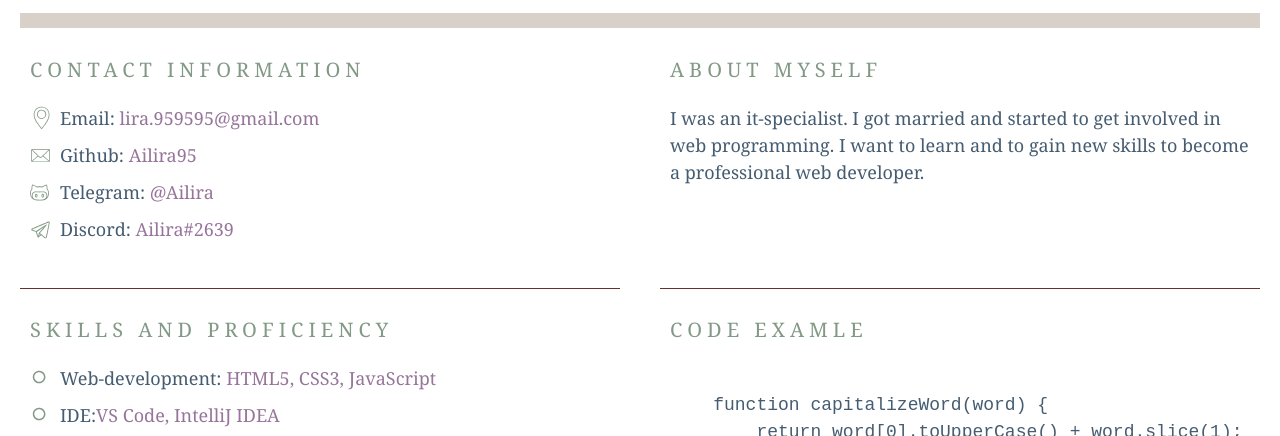
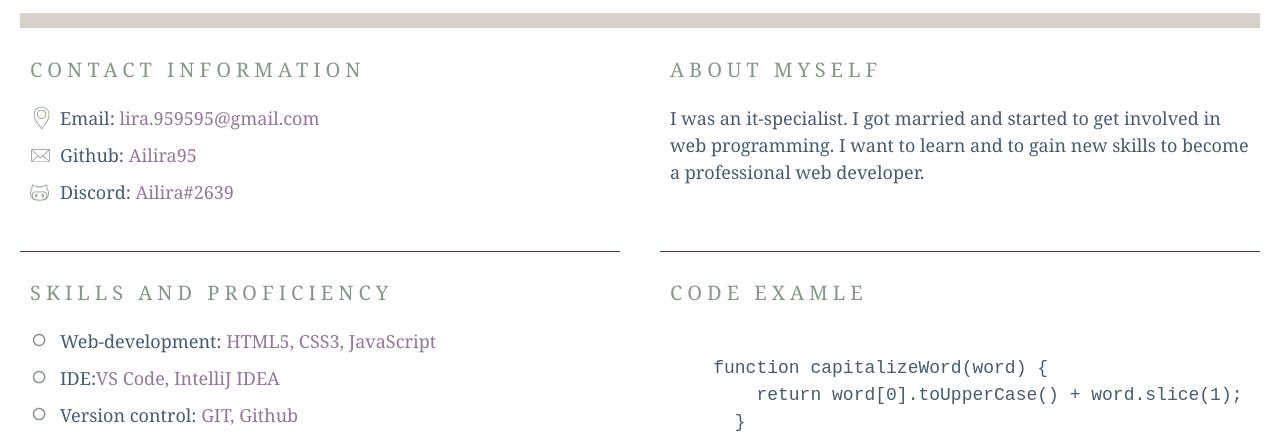
Before and after one commit to Ailira95/rsschool-cv, a plain HTML site: page index.html in a window 1280 px wide. Shown: the part 358-794 px from the top of the page. Drawn offline with Linux system fonts and the light colour scheme.

Commit message:
feat: update index.html

```diff
--- a/index.html
+++ b/index.html
@@ -49,9 +49,6 @@
           </li>
           <li class="section-item contacts-item">
             Github: <a href="https://github.com/Ailira95" title="github">Ailira95</a>
-          </li>
-          <li class="section-item contacts-item">
-            Telegram: <a href="https://t.me/Ailira" title="github">@Ailira</a>
           </li>
           <li class="section-item contacts-item">
             Discord: <a href="https://discord.gg/zUr7wWYPXE" title="github">Ailira#2639</a>
```
